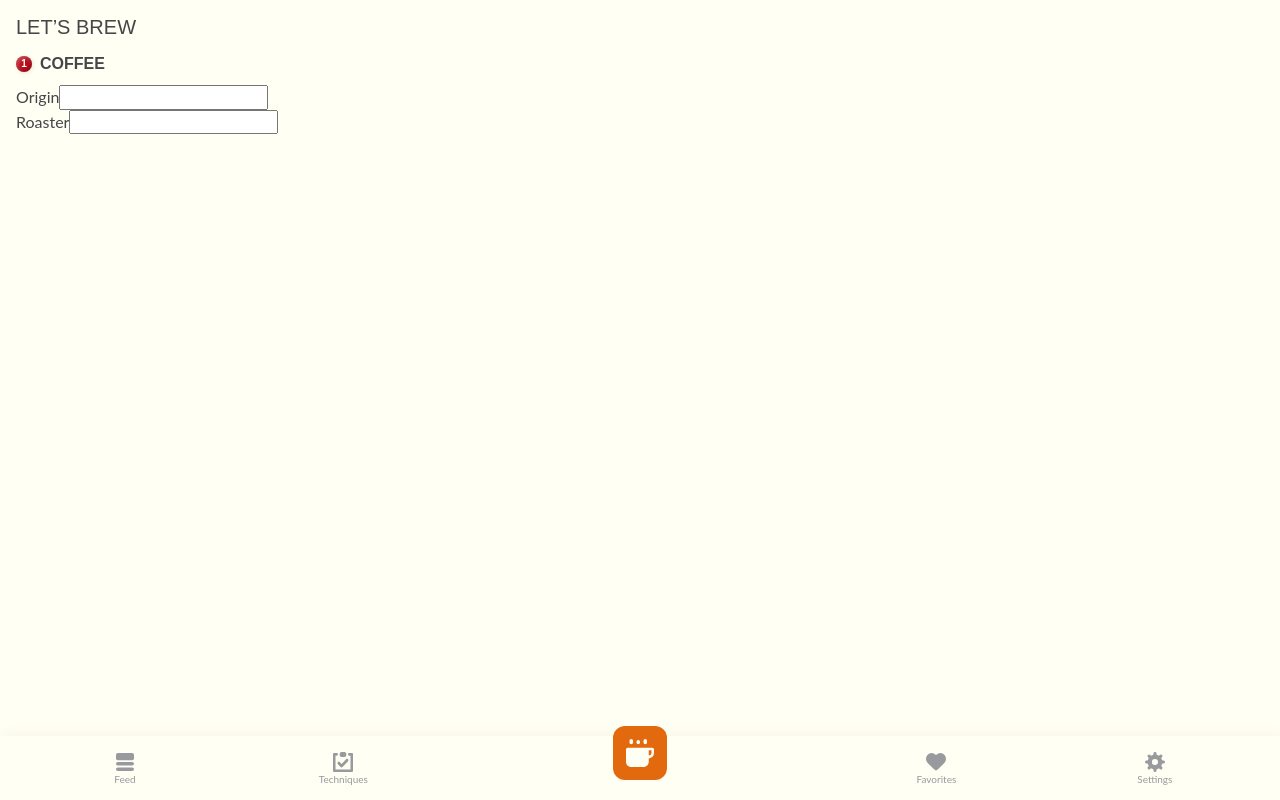
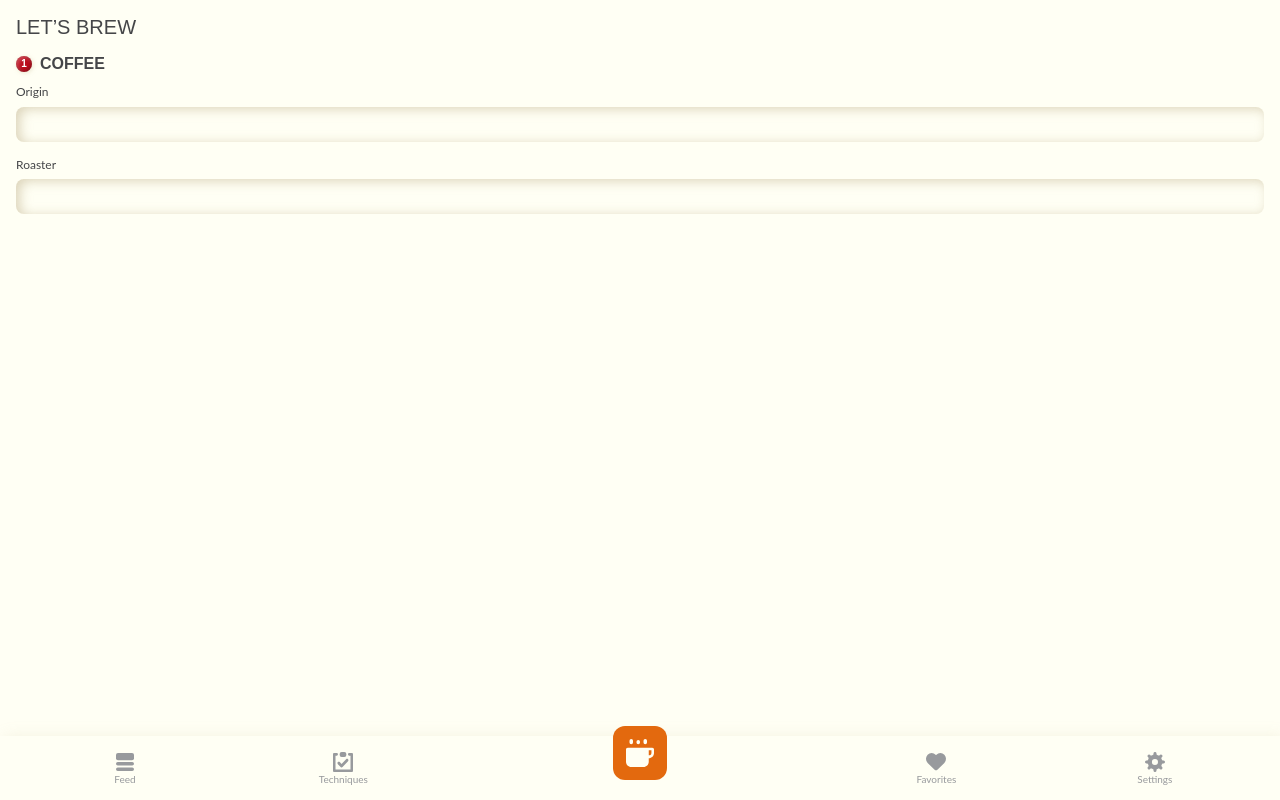
Before and after one commit to elpassion/coffen, a React (Create React App) app: page /brew in a window 1280 px wide. Built offline with nearby package versions, Linux system fonts and the light colour scheme; what webfontloader would draw is missing.

Commit message:
Style TextField

```diff
--- a/src/components/BrewCard/style.ts
+++ b/src/components/BrewCard/style.ts
@@ -1,13 +1,11 @@
+import { rem, rgba } from "polished";
 import styled, { css } from "styled-components";
-import { rem, rgba } from "polished";
-
-import { colorName, size, font, transitions } from "styles";
-import { OswaldType, appearFromBottom } from "styles/commonStyles";
+import { colorName, font, size, transitions } from "styles";
+import { appearFromBottom, OswaldType } from "styles/commonStyles";
 
 const AVATAR_SIZE = 24;
 
 export const Card = styled.li<{ animationDelay: number }>`
-  margin: 0 0 ${rem(size.defaultPadding)};
   padding: ${rem(size.defaultPadding)};
   background: ${colorName.beige};
   border: 1px solid ${colorName.borders};
@@ -17,6 +15,10 @@ export const Card = styled.li<{ animationDelay: number }>`
   opacity: 0;
   animation: ${appearFromBottom} 0.5s ${transitions.spring}
     ${({ animationDelay }) => (animationDelay ? `${animationDelay}s` : "0.5s")} forwards;
+
+  & + & {
+    margin-top: ${rem(size.defaultPadding)};
+  }
 `;
 
 export const ClickableWrapper = styled.div`
--- a/src/components/Form/RadioField.tsx
+++ b/src/components/Form/RadioField.tsx
@@ -1,10 +1,9 @@
-import styled from "styled-components";
+import { CupIcon } from "components/Svg/CupIcon";
 import { rem, rgba } from "polished";
-import { colorName } from "styles";
-import { BrewingProcess } from "containers/Brew/options";
 import React from "react";
 import { Field } from "react-final-form";
-import { CupIcon } from "components/Svg/CupIcon";
+import styled from "styled-components";
+import { colorName } from "styles";
 
 export const RadioField = styled.div<{ title: string }>`
   display: flex;
@@ -51,7 +50,7 @@ export const RadioInput = styled.div`
 export const RadioFieldOption: React.FC<{ value: string }> = ({ value }) => {
   return (
     <RadioInput>
-      <Field id={`technique-${value}`} name="technique" component="input" type="radio" value={value} />
+      <Field id={`technique-${value}`} name={`technique-${value}`} component="input" type="radio" value={value} />
       <label htmlFor={`technique-${value}`}>
         <CupIcon />
         <span>{value}</span>
--- a/src/components/Form/TextField.tsx
+++ b/src/components/Form/TextField.tsx
@@ -1,5 +1,8 @@
+import { rem } from "polished";
 import React from "react";
 import { Field } from "react-final-form";
+import styled from "styled-components";
+import { colorName, font, size } from "styles";
 
 interface TextFieldProps {
   name: string;
@@ -7,9 +10,36 @@ interface TextFieldProps {
   initialValue?: string;
 }
 
+const Wrapper = styled.div`
+  display: flex;
+  flex-direction: column;
+
+  & + & {
+    margin-top: ${rem(size.defaultPadding)};
+  }
+`;
+
+const StyledField = styled(Field)`
+  background: ${colorName.beige};
+  box-shadow: inset ${rem(4)} ${rem(2)} ${rem(12)} rgba(191, 176, 136, 0.54),
+    inset ${rem(-4)} ${rem(-2)} ${rem(8)} ${colorName.beige};
+  border-radius: ${rem(8)};
+  border: none;
+  padding: ${rem(size.smallPadding)};
+  outline: none;
+`;
+
+const Label = styled.label`
+  font-size: ${rem(font.size.small)};
+
+  & + ${StyledField} {
+    margin-top: ${rem(size.smallPadding)};
+  }
+`;
+
 export const TextField: React.FC<TextFieldProps> = ({ name, label, initialValue }) => (
-  <>
-    <label htmlFor={name}>{label}</label>
-    <Field id={name} name={name} component="input" initialValue={initialValue} type="text" />
-  </>
+  <Wrapper>
+    <Label htmlFor={name}>{label}</Label>
+    <StyledField id={name} name={name} component="input" initialValue={initialValue} type="text" />
+  </Wrapper>
 );
--- a/src/containers/Brew/parts/BrewBasicsForm.tsx
+++ b/src/containers/Brew/parts/BrewBasicsForm.tsx
@@ -40,9 +40,7 @@ export const BrewBasicsForm: React.FC<BrewBasicsFormProps> = ({ onSubmit }) => {
           />
           <BrewStep step={1} label="Coffee">
             <TextField name="origin" label="Origin" />
-            <br />
             <TextField name="roaster" label="Roaster" />
-            <br />
           </BrewStep>
 
           {values.origin && values.roaster && (
--- a/src/styles/variables.ts
+++ b/src/styles/variables.ts
@@ -43,6 +43,7 @@ export const font = {
 };
 
 export const size = {
+  smallPadding: 8,
   defaultPadding: 16,
   tabBarHeight: 64,
   borderRadius: 12
```
